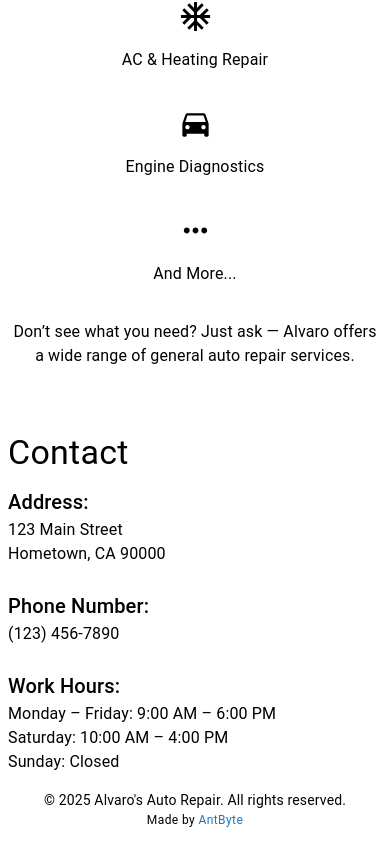
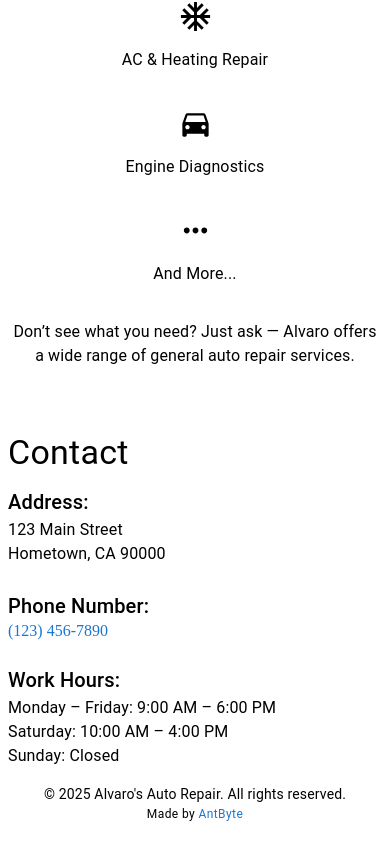
Before and after one commit to Alvaro1965/Alvaro-s-Auto-Repair, a React (Vite) app: page / in a window 390 px wide. Shown: the part 2254-3108 px from the top of the page. Built offline with nearby package versions, Linux system fonts and the light colour scheme.

Commit message:
Made the phone number functional, opens up the dialer app

```diff
--- a/src/components/ContactSection/index.jsx
+++ b/src/components/ContactSection/index.jsx
@@ -1,4 +1,4 @@
-import { Box, Typography, Stack } from "@mui/material";
+import { Box, Typography, Stack, Link } from "@mui/material";
 
 export default function ContactSection(){
 
@@ -19,9 +19,9 @@ export default function ContactSection(){
 
         <Box>
           <Typography variant="h6">Phone Number:</Typography>
-          <Typography variant="body1">
+          <Link href='tel: +1234567890' underline='hover'>
             (123) 456-7890
-          </Typography>
+          </Link>
         </Box>
 
         <Box>
```
